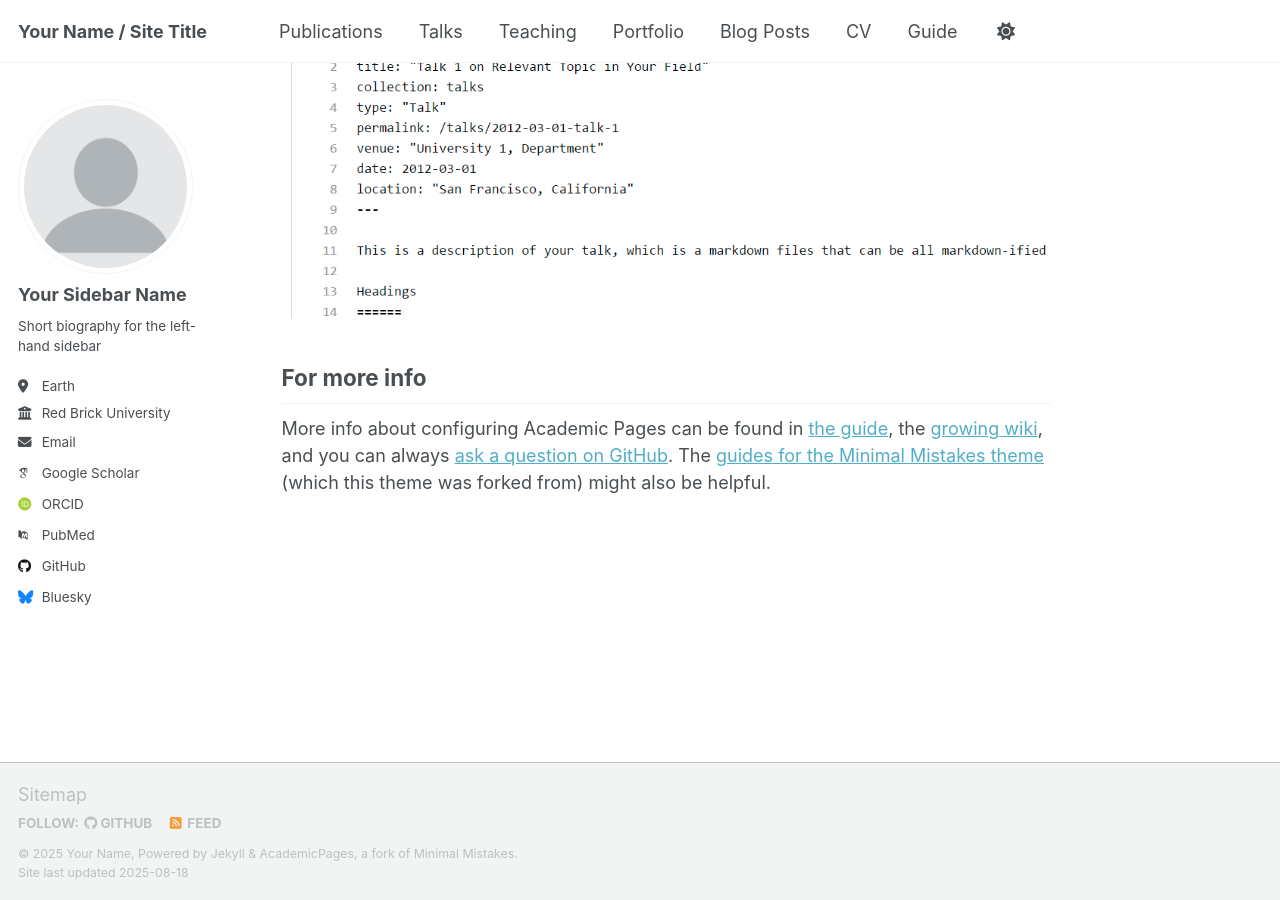
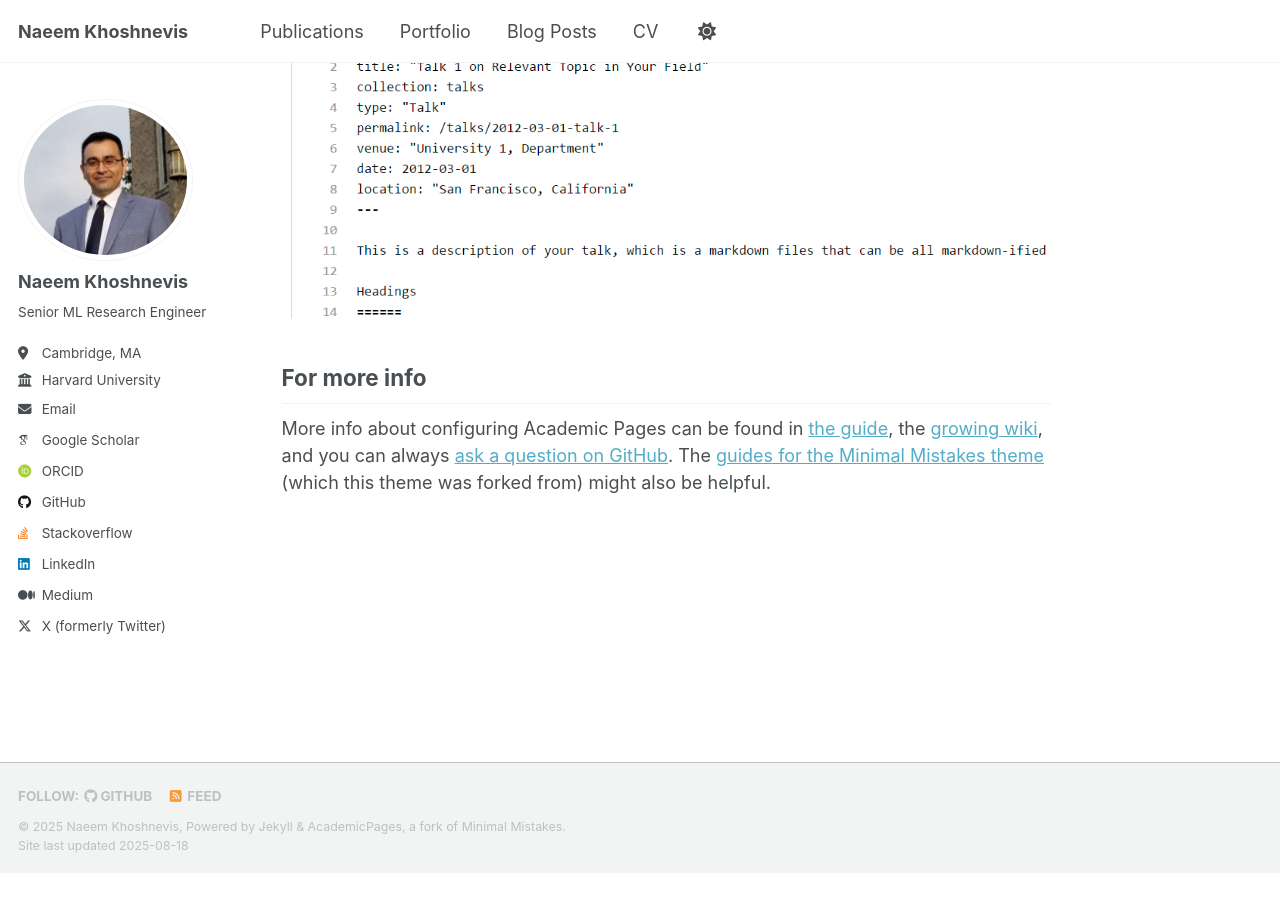
Before and after one commit to Naeemkh/naeemkh.github.io, a Jekyll site: the page built from _pages/about.md, in a window 1280 px wide and 900 px high, scrolled down 2880 px. Built offline with Jekyll 4.4.1, drawn with Linux system fonts in a browser that asks for light colours; some web fonts are replaced; a script that is not in the unit is left out; after the commit the page ends 3753 px from its top, so only the background shows below that.

Commit message:
having progress ...

```diff
--- a/_config.yml
+++ b/_config.yml
@@ -9,10 +9,10 @@
 # Basic Site Settings
 locale                   : "en-US"
 site_theme               : "default" # Currently available options are "default", "air"
-title                    : "Your Name / Site Title"
+title                    : "Naeem Khoshnevis"
 title_separator          : "-"
-name                     : &name "Your Name"
-description              : &description "personal description"
+name                     : &name "Naeem Khoshnevis"
+description              : &description "Senior ML Research Engineer"
 url                      : https://academicpages.github.io # the base hostname & protocol for your site e.g. "https://[your GitHub username].github.io" or if you already have some other page hosted on Github then use "https://[your GitHub username].github.io/[Your Repo Name]"
 baseurl                  : "" # the subpath of your site, e.g. "/blog"
 repository               : "academicpages/academicpages.github.io"
@@ -22,24 +22,24 @@ repository               : "academicpages/academicpages.github.io"
 #               Additional customization can be done by editing /_includes/author-profile.html
 author:
   # Biographic information
-  avatar           : "profile.png"
-  name             : "Your Sidebar Name"
+  avatar           : "profile_naeem_khoshnevis_2.jpg"
+  name             : "Naeem Khoshnevis"
   pronouns         : # example: "she/her"
-  bio              : "Short biography for the left-hand sidebar"
-  location         : "Earth"
-  employer         : "Red Brick University"
+  bio              : "Senior ML Research Engineer"
+  location         : "Cambridge, MA"
+  employer         : "Harvard University"
   uri              : # URL
-  email            : "none@example.org"
+  email            : "naeem_khoshnevis@harvard.edu"
 
   # Academic websites
   academia         : # URL
   arxiv            : # URL - Update with the correct link to your profile
-  googlescholar    : "https://scholar.google.com/citations?user=PS_CX0AAAAAJ"
+  googlescholar    : "https://scholar.google.com/citations?user=j0RJHyIAAAAJ"
   inspire-hep      : # URL
   impactstory      : # URL
-  orcid            : "http://orcid.org/yourorcidurl"
+  orcid            : "https://orcid.org/0000-0003-4315-1426"
   semantic         : # URL
-  pubmed           : "https://www.ncbi.nlm.nih.gov/pubmed/?term=john+snow"
+  pubmed           : #
   researchgate     : # URL
   scopus           : # URL
 
@@ -47,13 +47,13 @@ author:
   bitbucket        : # Username - Update with your username on the site
   codepen          : # Username
   dribbble         : # Username
-  github           : "academicpages"
+  github           : "naeemkh"
   kaggle           : # Username
-  stackoverflow    : # User number or user number and name (i.e., use "1" or "1/jeff-atwood")
+  stackoverflow    : 6246352/naeem-khoshnevis
 
   # Social media
   artstation       : # Username
-  bluesky          : "bsky.app" # Replace this with you Bluesky username
+  bluesky          : # Replace this with you Bluesky username
   facebook         : # Username
   flickr           : # Username
   foursquare       : # Username
@@ -62,15 +62,15 @@ author:
   keybase          : # Username
   instagram        : # Username
   lastfm           : # Username
-  linkedin         : # Username
+  linkedin         : nkhshnvs
   mastodon         : # URL
-  medium           : # URL
+  medium           : https://medium.com/@khoshnevis.naeem
   pinterest        : # Username
   soundcloud       : # Username
   steam            : # Username
   telegram         : # URL
   tumblr           : # Username
-  twitter          : # Username for X / Twitter
+  twitter          : NaeemKhoshnevis
   vine             : # Username
   weibo            : # Username
   wikipedia        : # Username
--- a/_includes/footer/custom.html
+++ b/_includes/footer/custom.html
@@ -1,19 +1,19 @@
 <!-- start custom footer snippets -->
 
-<a href="/sitemap/">Sitemap</a>
+<!-- <a href="/sitemap/">Sitemap</a> -->
 
 <!-- Support for MatJax -->
-<script defer src="https://cdnjs.cloudflare.com/polyfill/v3/polyfill.min.js?features=es6"></script>
-<script defer src="https://cdn.jsdelivr.net/npm/mathjax@3/es5/tex-mml-chtml.js" id="MathJax-script"></script>
+<!-- <script defer src="https://cdnjs.cloudflare.com/polyfill/v3/polyfill.min.js?features=es6"></script>
+<script defer src="https://cdn.jsdelivr.net/npm/mathjax@3/es5/tex-mml-chtml.js" id="MathJax-script"></script> -->
 
 <!-- Support for Plotly -->
-<script defer src='https://cdnjs.cloudflare.com/ajax/libs/plotly.js/3.0.1/plotly.min.js'></script>
+<!-- <script defer src='https://cdnjs.cloudflare.com/ajax/libs/plotly.js/3.0.1/plotly.min.js'></script> -->
 
 <!-- Support for Mermaid -->
-<script type="module">
+<!-- <script type="module">
     import mermaid from 'https://cdn.jsdelivr.net/npm/mermaid@11/dist/mermaid.esm.min.mjs';
     mermaid.initialize({startOnLoad:true, theme:'default'});
     await mermaid.run({querySelector:'code.language-mermaid'});
-</script>
+</script> -->
 
 <!-- end custom footer snippets -->
```
Also changed, not shown: _data/navigation.yml (+6 -6 lines), images/profile_naeem_khoshnevis_2.jpg (added).
